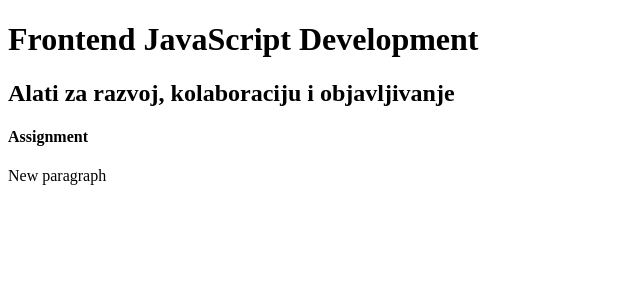
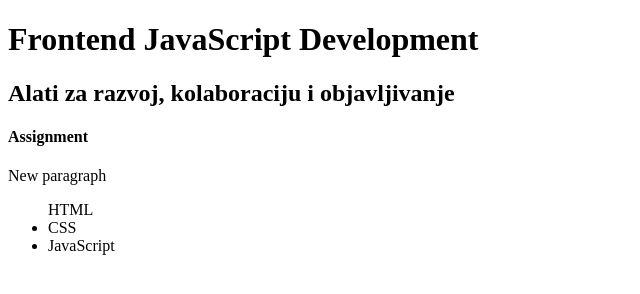
Before and after one commit to braca-007/frontend_development_Assignment_01, a plain HTML site: page index.html in a window 1280 px wide. Shown: the whole page, without its empty margins (0-640 px from the left). Drawn offline with Linux system fonts and the light colour scheme.

Commit message:
List added

```diff
--- a/index.html
+++ b/index.html
@@ -10,6 +10,11 @@
     <h2>Alati za razvoj, kolaboraciju i objavljivanje</h2>
     <h4>Assignment</h4>
     <p>New paragraph</p>
+    <ul>
+        <l>HTML</l>
+        <li>CSS</li>
+        <li>JavaScript</li>
+    </ul>
 
 </body>
 </html>
```
